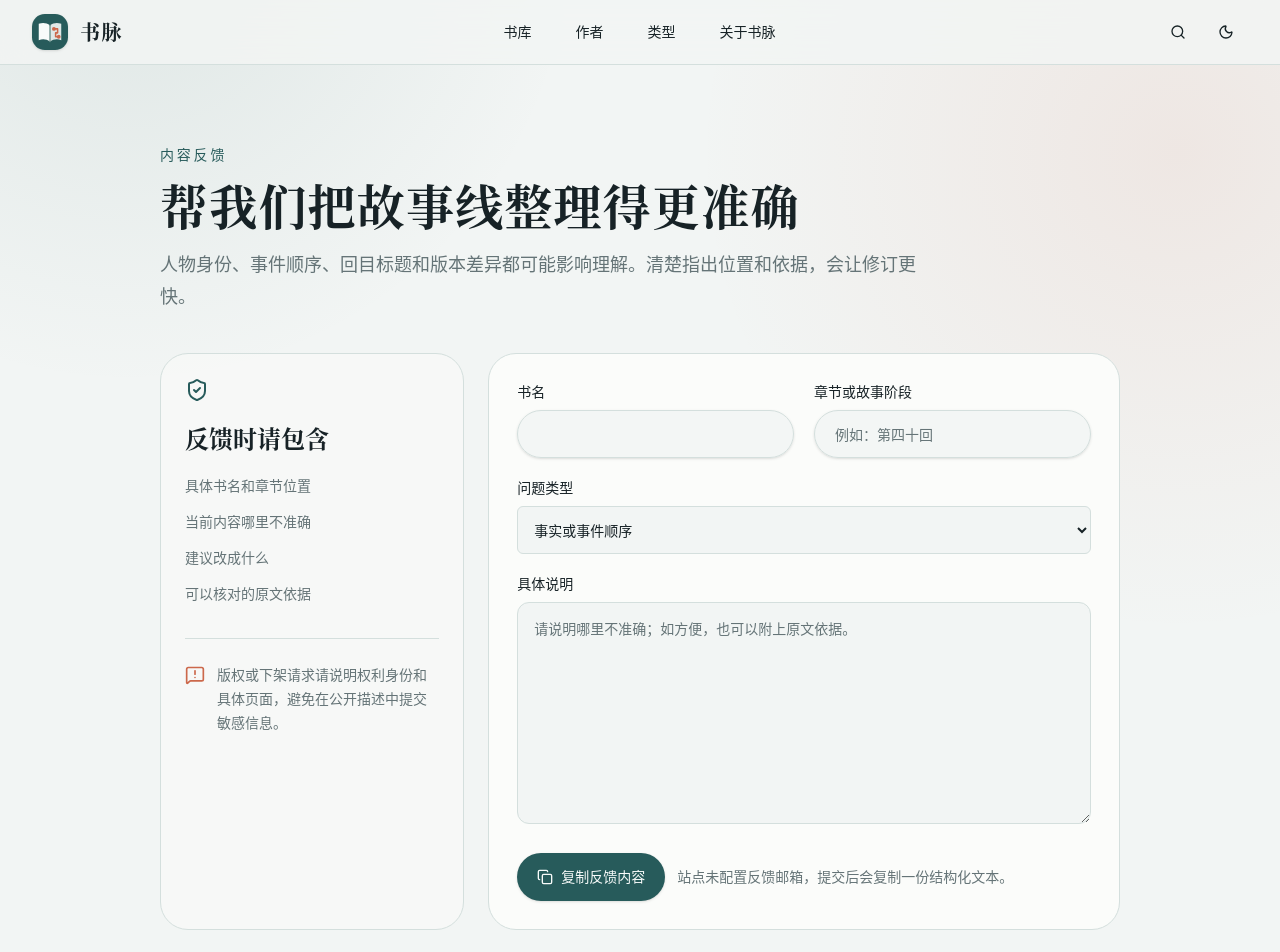
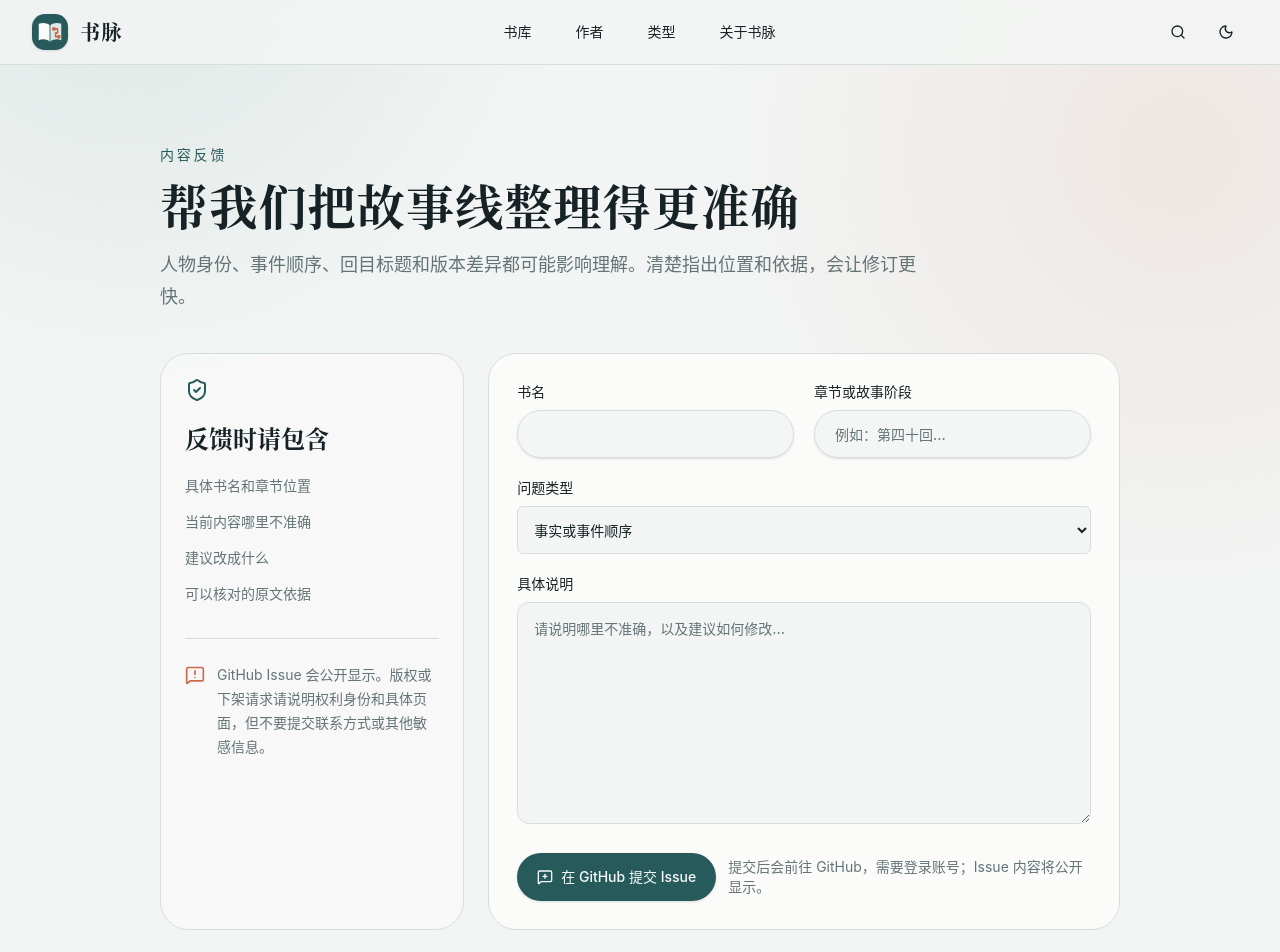
Before and after one commit to jianchang56/book-storyline, a Next.js app: page /feedback in a window 1280 px wide. Shown: the top 952 px of the page. Built offline with nearby package versions, Linux system fonts and the light colour scheme; no server answers.

Commit message:
feat(feedback): submit reports through GitHub Issues

```diff
--- a/src/app/copyright/page.tsx
+++ b/src/app/copyright/page.tsx
@@ -30,7 +30,7 @@ export default function CopyrightPage() {
         {
           title: "权利反馈",
           paragraphs: [
-            "如果你认为某项内容侵犯了合法权益，请通过纠错反馈页提供作品名称、具体页面、权利依据和希望采取的措施。我们会优先核查明确、可验证的请求。",
+            "如果你认为某项内容侵犯了合法权益，请通过纠错反馈页在 GitHub 提交 Issue，提供作品名称、具体页面、权利依据和希望采取的措施。Issue 会公开显示，请勿提交不必要的敏感信息。我们会优先核查明确、可验证的请求。",
           ],
         },
       ]}
--- a/src/app/feedback/page.tsx
+++ b/src/app/feedback/page.tsx
@@ -46,10 +46,11 @@ export default async function FeedbackPage({
             </ul>
             <div className="mt-8 flex items-start gap-3 border-t border-border pt-6 text-sm leading-6 text-muted-foreground">
               <MessageSquareWarning className="mt-0.5 size-5 shrink-0 text-story-cinnabar" />
-              版权或下架请求请说明权利身份和具体页面，避免在公开描述中提交敏感信息。
+              GitHub Issue
+              会公开显示。版权或下架请求请说明权利身份和具体页面，但不要提交联系方式或其他敏感信息。
             </div>
           </aside>
-          <FeedbackForm initialBook={book} feedbackEmail={process.env.NEXT_PUBLIC_FEEDBACK_EMAIL} />
+          <FeedbackForm initialBook={book} />
         </div>
       </main>
     </div>
--- a/src/app/privacy/page.tsx
+++ b/src/app/privacy/page.tsx
@@ -25,7 +25,7 @@ export default function PrivacyPage() {
         {
           title: "反馈信息",
           paragraphs: [
-            "当你主动通过邮件或其他公开渠道提交纠错时，我们只将提供的信息用于核查、回复和改进内容。请不要在反馈中填写不必要的敏感个人信息。",
+            "内容纠错通过 GitHub Issue 提交，书名、章节位置和具体说明会公开显示。我们只将这些信息用于核查、回复和改进内容，请不要填写个人身份、联系方式或其他敏感信息。",
           ],
         },
       ]}
--- a/src/components/feedback-form.tsx
+++ b/src/components/feedback-form.tsx
@@ -1,39 +1,43 @@
 "use client";
 
-import { Check, Copy, Mail } from "lucide-react";
-import { type FormEvent, useState } from "react";
+import { MessageSquarePlus } from "lucide-react";
+import type { FormEvent } from "react";
 import { Button } from "@/components/ui/button";
 import { Input } from "@/components/ui/input";
 
 type FeedbackFormProps = {
   initialBook?: string;
-  feedbackEmail?: string;
 };
 
-export function FeedbackForm({ initialBook = "", feedbackEmail = "" }: FeedbackFormProps) {
-  const [status, setStatus] = useState("");
-
-  const handleSubmit = async (event: FormEvent<HTMLFormElement>) => {
+export function FeedbackForm({ initialBook = "" }: FeedbackFormProps) {
+  const handleSubmit = (event: FormEvent<HTMLFormElement>) => {
     event.preventDefault();
     const form = new FormData(event.currentTarget);
     const book = String(form.get("book") ?? "").trim();
     const location = String(form.get("location") ?? "").trim();
     const type = String(form.get("type") ?? "").trim();
     const details = String(form.get("details") ?? "").trim();
-    const subject = `书脉纠错：${book || "未注明书名"}`;
-    const body = [`书名：${book}`, `位置：${location}`, `类型：${type}`, "", details].join("\n");
-    if (feedbackEmail) {
-      window.location.href = `mailto:${feedbackEmail}?subject=${encodeURIComponent(subject)}&body=${encodeURIComponent(body)}`;
-      setStatus("已打开邮件应用");
-      return;
-    }
-
-    try {
-      await navigator.clipboard.writeText(`${subject}\n\n${body}`);
-      setStatus("反馈内容已复制");
-    } catch {
-      setStatus("复制失败，请手动复制输入内容");
-    }
+    const issueUrl = new URL("https://github.com/jianchang56/book-storyline/issues/new");
+    issueUrl.searchParams.set("title", `[内容纠错] ${book || "未注明书名"}`);
+    issueUrl.searchParams.set(
+      "body",
+      [
+        "## 书籍与位置",
+        "",
+        `- 书名：${book}`,
+        `- 章节或故事阶段：${location || "未注明"}`,
+        `- 问题类型：${type}`,
+        "",
+        "## 具体说明",
+        "",
+        details,
+        "",
+        "## 核对依据",
+        "",
+        "<!-- 如方便，请补充可以核对的原文章节、版本或其他可靠依据。 -->",
+      ].join("\n"),
+    );
+    window.location.assign(issueUrl);
   };
 
   return (
@@ -49,6 +53,8 @@ export function FeedbackForm({ initialBook = "", feedbackEmail = "" }: FeedbackF
             name="book"
             defaultValue={initialBook}
             className="mt-2 h-12"
+            autoComplete="off"
+            maxLength={100}
             required
           />
         </label>
@@ -58,7 +64,9 @@ export function FeedbackForm({ initialBook = "", feedbackEmail = "" }: FeedbackF
             id="feedback-location"
             name="location"
             className="mt-2 h-12"
-            placeholder="例如：第四十回"
+            autoComplete="off"
+            maxLength={200}
+            placeholder="例如：第四十回…"
           />
         </label>
       </div>
@@ -67,7 +75,8 @@ export function FeedbackForm({ initialBook = "", feedbackEmail = "" }: FeedbackF
         <select
           id="feedback-type"
           name="type"
-          className="mt-2 min-h-12 w-full rounded-md border border-input bg-background px-3 text-sm outline-none focus-visible:ring-2 focus-visible:ring-ring"
+          autoComplete="off"
+          className="mt-2 min-h-12 w-full rounded-md border border-input bg-background px-3 text-sm text-foreground outline-none focus-visible:ring-2 focus-visible:ring-ring"
           defaultValue="事实或事件顺序"
         >
           <option>事实或事件顺序</option>
@@ -83,28 +92,20 @@ export function FeedbackForm({ initialBook = "", feedbackEmail = "" }: FeedbackF
         <textarea
           id="feedback-details"
           name="details"
+          autoComplete="off"
+          maxLength={3000}
           required
           rows={7}
-          placeholder="请说明哪里不准确；如方便，也可以附上原文依据。"
+          placeholder="请说明哪里不准确，以及建议如何修改…"
           className="mt-2 w-full resize-y rounded-xl border border-input bg-background px-4 py-3 leading-7 outline-none placeholder:text-muted-foreground focus-visible:ring-2 focus-visible:ring-ring"
         />
       </label>
       <div className="mt-6 flex flex-col gap-3 sm:flex-row sm:items-center">
         <Button type="submit" className="min-h-12">
-          {feedbackEmail ? <Mail /> : <Copy />}
-          {feedbackEmail ? "通过邮件提交" : "复制反馈内容"}
+          <MessageSquarePlus />在 GitHub 提交 Issue
         </Button>
-        <p className="text-sm text-muted-foreground" aria-live="polite">
-          {status ? (
-            <span className="inline-flex items-center gap-2 text-primary">
-              <Check className="size-4" />
-              {status}
-            </span>
-          ) : feedbackEmail ? (
-            "提交后会打开你的邮件应用。"
-          ) : (
-            "站点未配置反馈邮箱，提交后会复制一份结构化文本。"
-          )}
+        <p className="text-sm text-muted-foreground">
+          提交后会前往 GitHub，需要登录账号；Issue 内容将公开显示。
         </p>
       </div>
     </form>
```
Also changed, not shown: 1 other file (tests, documents, lock files or other folders).
